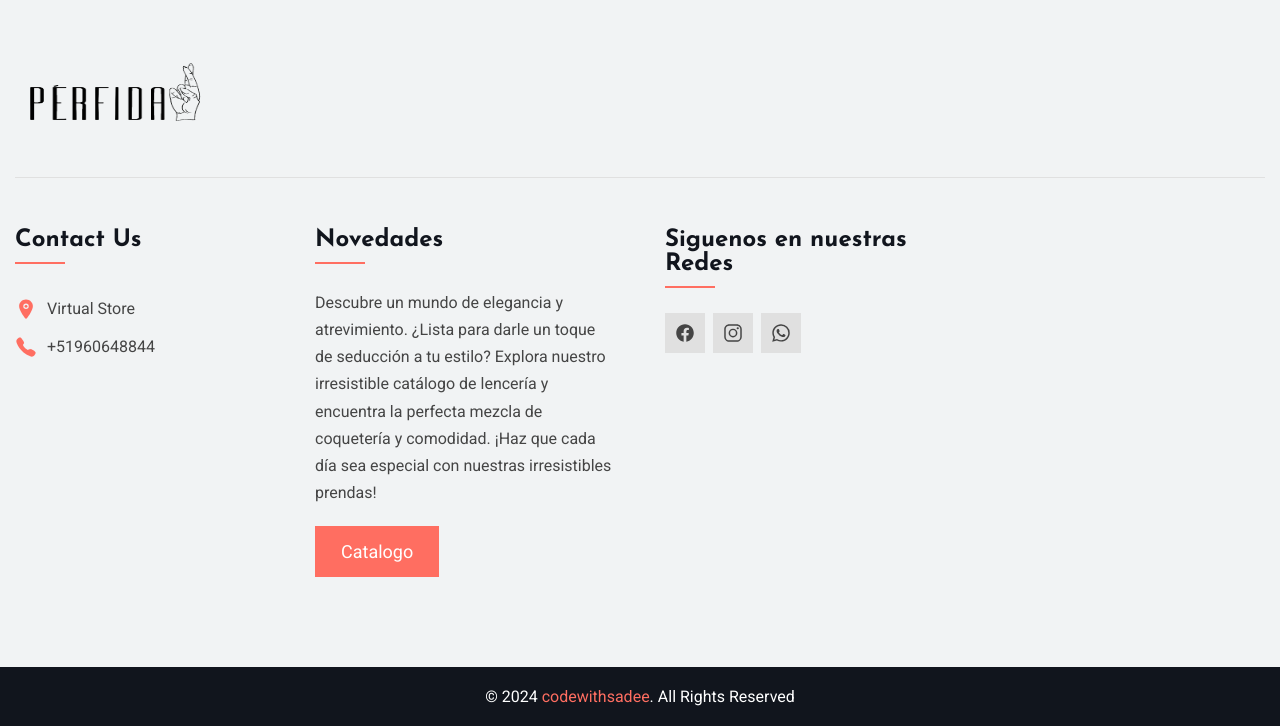
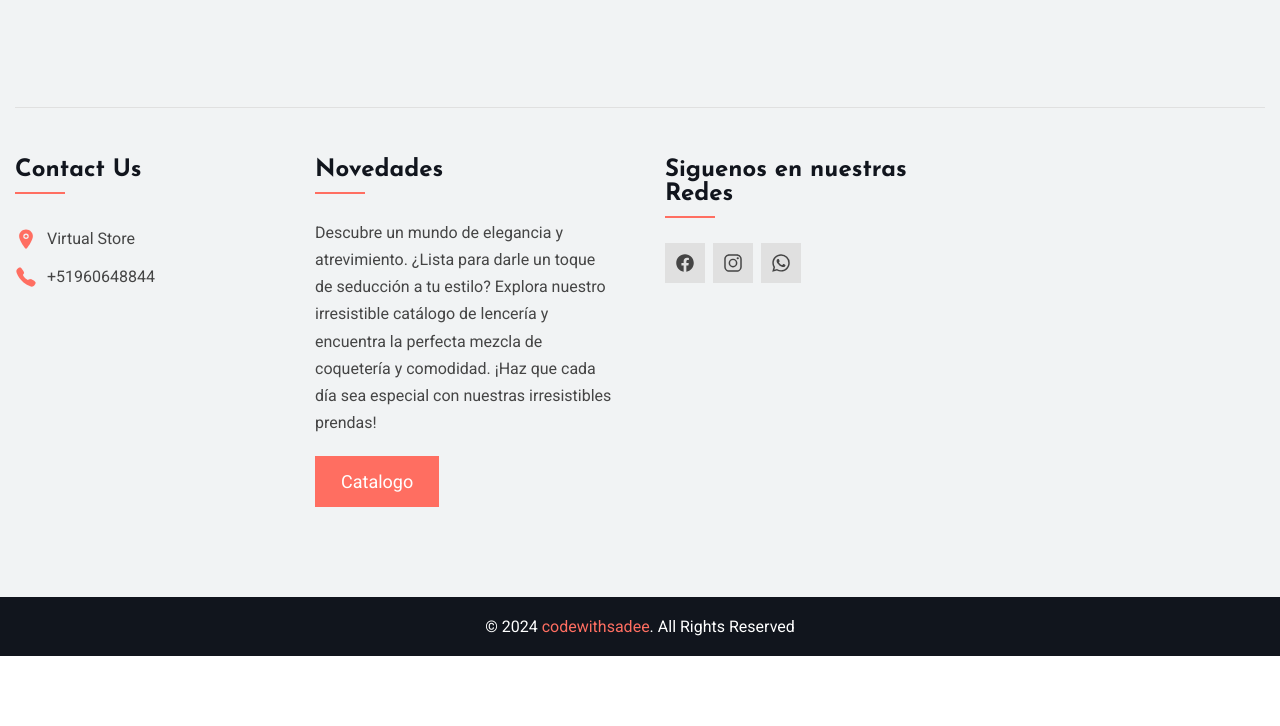
Before and after one commit to ReynaldoIngSoft/PerfidaLandingPage, a plain HTML site: page acerca2.html in a window 1280 px wide. Shown: the part 2039-2765 px from the top of the page. After the commit the page ends 2695 px from the top, so only its background shows below. Drawn offline with nearby package versions, Linux system fonts and the light colour scheme; files whose address does not match are found by name.

Commit message:
todobien1

```diff
--- a/acerca2.html
+++ b/acerca2.html
@@ -178,12 +178,6 @@
 
                 <div class="footer-brand">
 
-                  <a href="#" class="logo">
-                    <img src="./assets/images/perfidaInvisible.png" width="200" height="70" alt="Perfida logo">
-                  </a>
-
-
-
                 </div>
 
                 <div class="footer-link-box">
```
